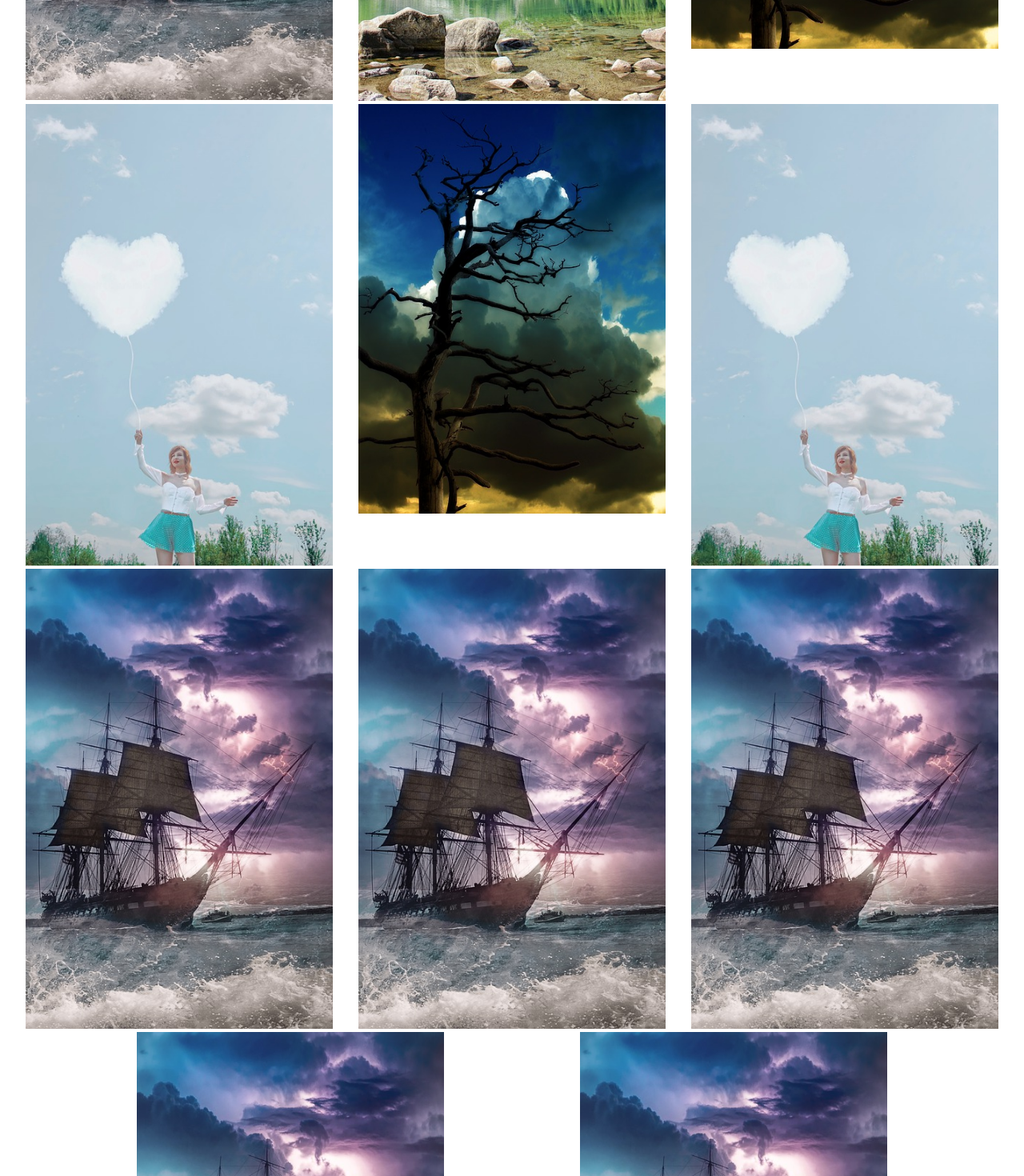
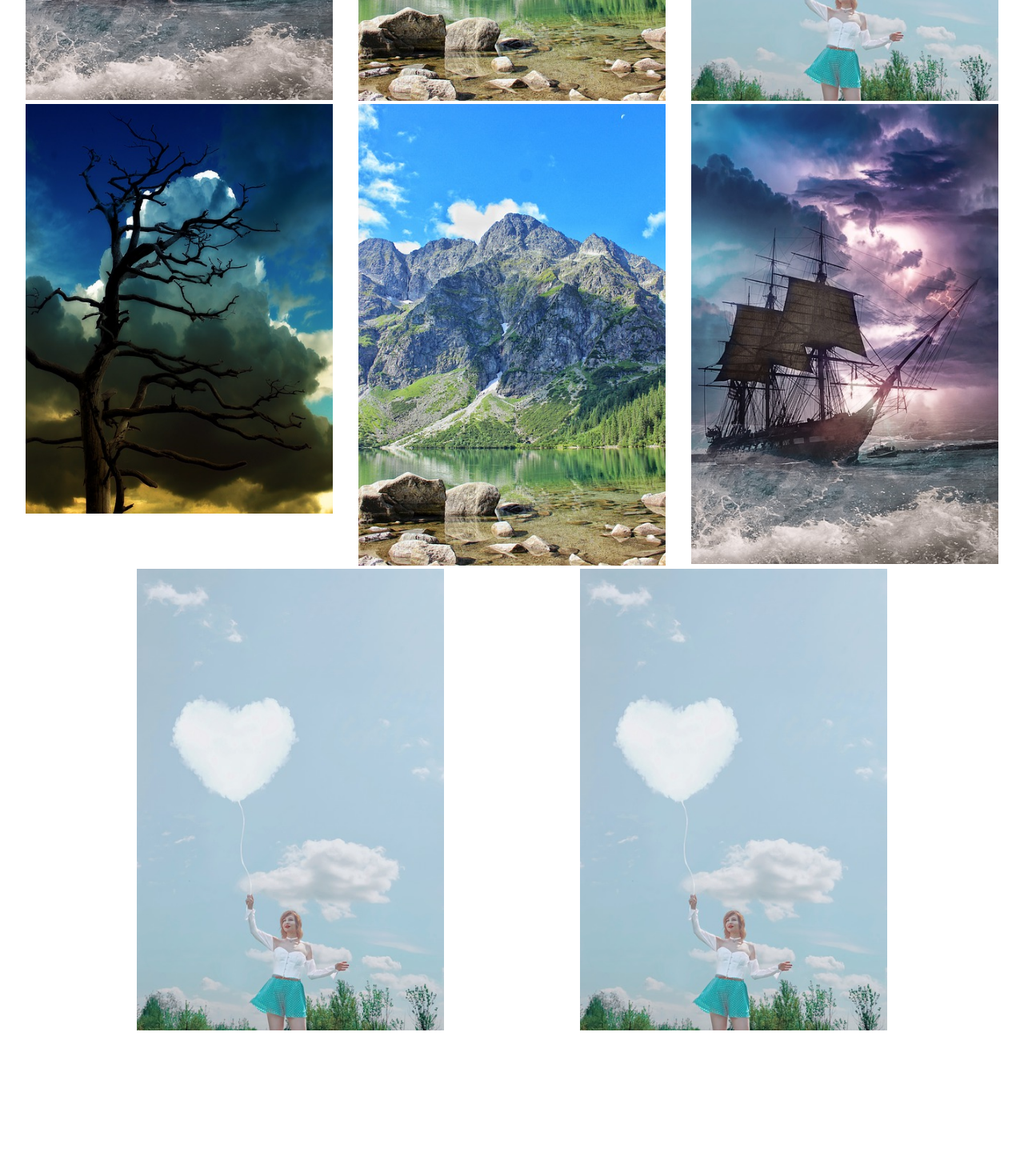
Before and after one commit to DALJAK-Project/DALJAK-FrontEnd, a React (Create React App) app: page /daljak/detail in a window 1280 px wide. Shown: the part 920-2390 px from the top of the page at 80% size. After the commit the page ends 2312 px from the top, so only its background shows below. Built offline with nearby package versions, Linux system fonts and the light colour scheme.

Commit message:
[Feat]Detail Img Click event , key 추가

```diff
--- a/src/Daljak/DaljakDetail.js
+++ b/src/Daljak/DaljakDetail.js
@@ -5,11 +5,47 @@ import '../css/Daljak/daljak_detail.css';
 function DaljakDetail() {
 
     const imgDetailList = [
-        "detail1.jpg","detail2.jpg","detail4.jpg","detail3.jpg","detail4.jpg","detail3.jpg","detail1.jpg","detail1.jpg","detail1.jpg","detail1.jpg","detail1.jpg",
+        {
+            key: 1,
+            imgUrl : "detail1.jpg"
+        },
+        {
+            key: 2,
+            imgUrl : "detail2.jpg"
+        },
+        {
+            key: 3,
+            imgUrl : "detail3.jpg"
+        },
+        {
+            key: 4,
+            imgUrl : "detail4.jpg"
+        },
+        {
+            key: 5,
+            imgUrl : "detail2.jpg"
+        },
+        {
+            key: 6,
+            imgUrl : "detail1.jpg"
+        },
+        {
+            key: 7,
+            imgUrl : "detail3.jpg"
+        },
+        {
+            key: 8,
+            imgUrl : "detail3.jpg"
+        },
+
     ];
+    const handleImgClick = (e) => {
+        // console.log(e.target.dataset.key);
+        const targetKey = e.target.dataset.key;
+    }
     const imgDetail = imgDetailList.map((img) => (
-        <div className="item">
-        <img src={require(`../img/${img}`).default} alt="sss" />
+        <div className="item" onClick={handleImgClick}  key={img.key}>
+        <img src={require(`../img/${img.imgUrl}`).default} alt="img" data-key={img.key}/>
     </div>
     ))
     return (
```
